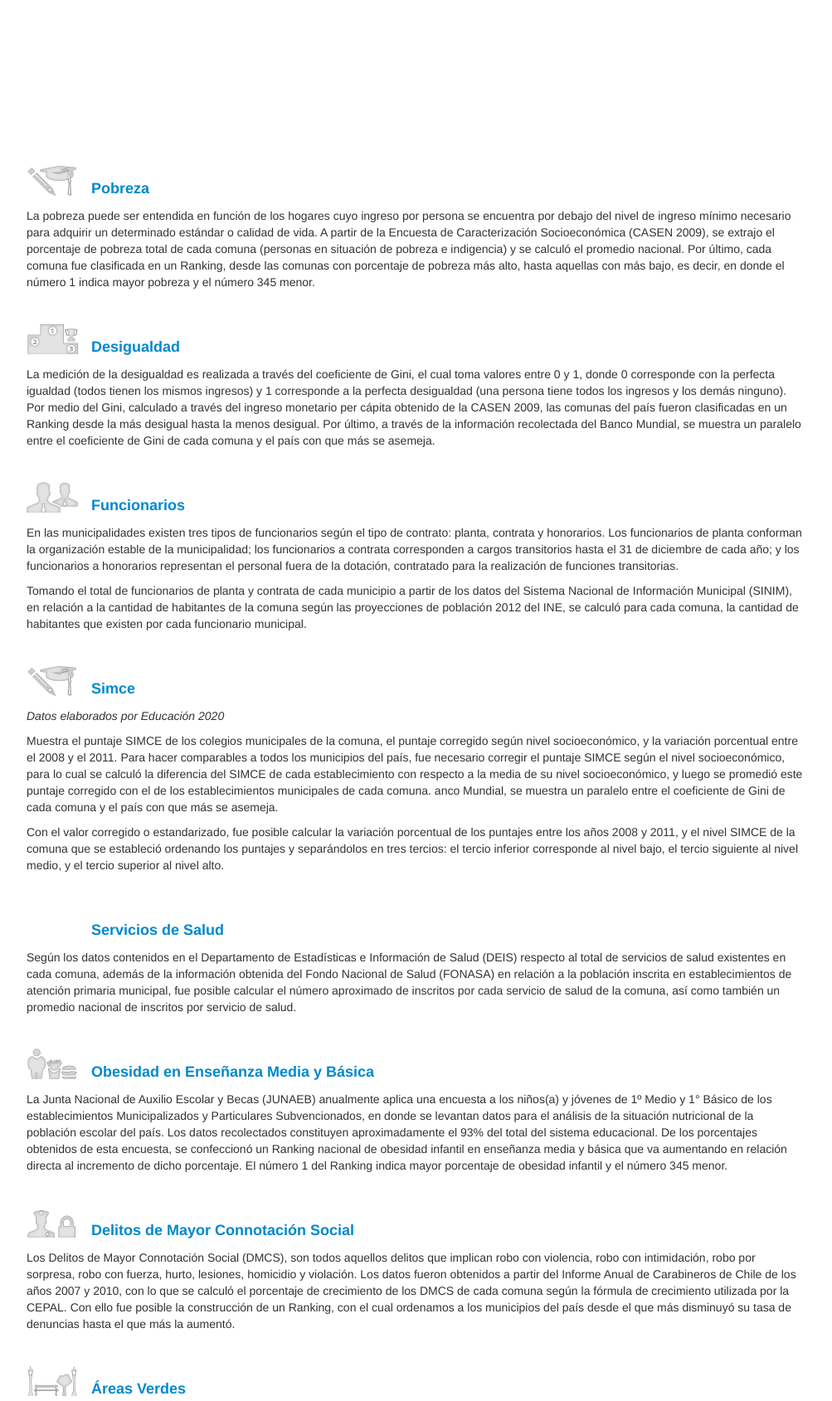
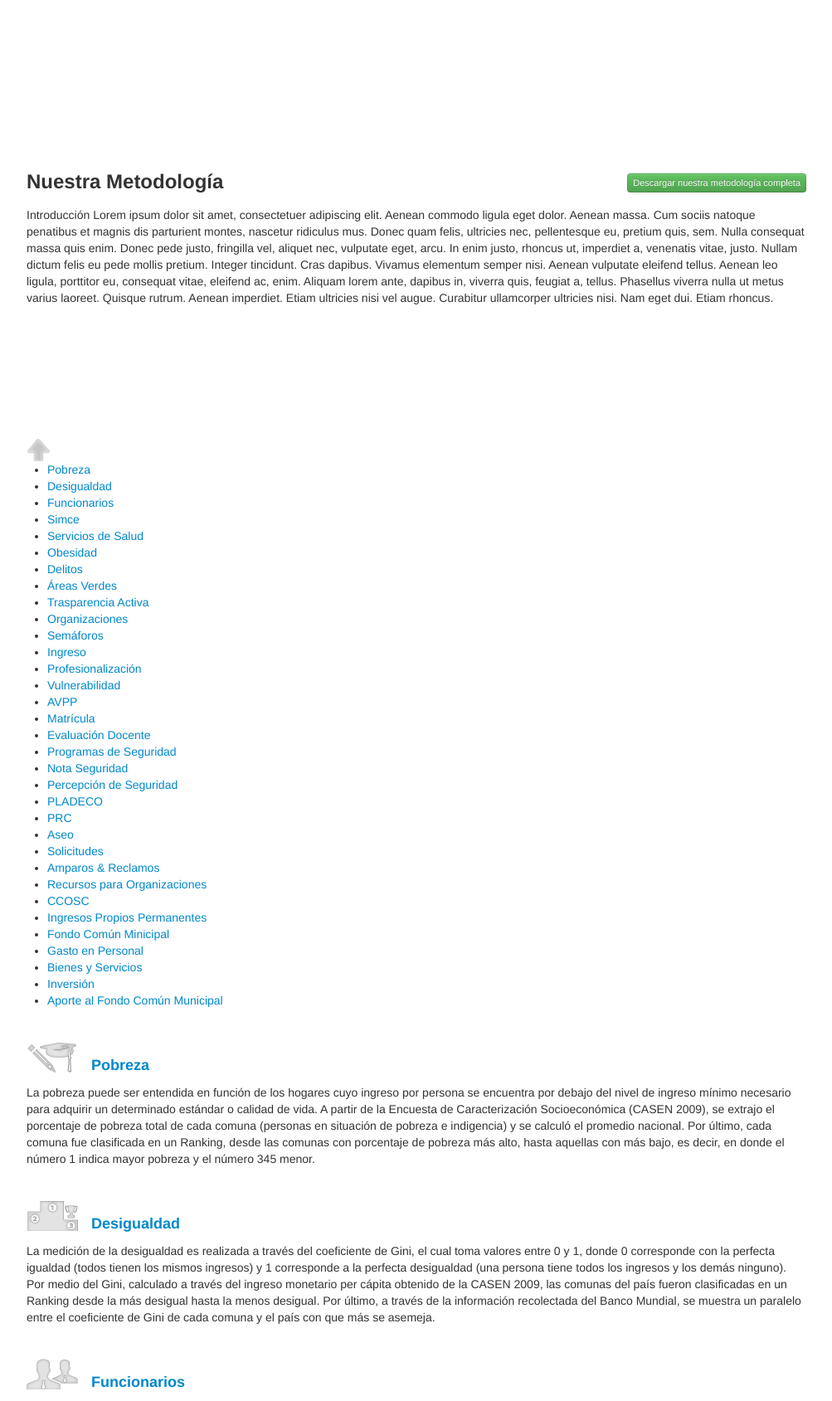
Before and after one commit to ciudadanointeligente/votainteligente, a Django app: page /metodologia/ in a window 1280 px wide. Shown: the part 231-1920 px from the top of the page at 83% size, without its empty margins (138-1141 px from the left). Run offline with Django 3.2, Linux system fonts and the light colour scheme; some libraries are stand-ins or nearby versions.

Commit message:
navegacion metodologia

```diff
--- a/municipales2012/templates/municipales2012/metodologia.html
+++ b/municipales2012/templates/municipales2012/metodologia.html
@@ -1,5 +1,7 @@
 {% extends "base_sub_menu.html" %}
 {% block content %}
+
+
 
 <div class="paginaCompleta container">
 			 <br/>
@@ -7,6 +9,54 @@
              <br/>
              <br/>
              <br/>
+
+  <h3> Nuestra Metodología </h3>
+             <a href="./pdf/Afiche_Chile.pdf" class="btn btn-mini btn-success" style="float: right; margin-top: -40px;"> Descargar nuestra metodología completa </a>
+             <p> Introducción
+             Lorem ipsum dolor sit amet, consectetuer adipiscing elit. Aenean commodo ligula eget dolor. Aenean massa. Cum sociis natoque penatibus et magnis dis parturient montes, nascetur ridiculus mus. Donec quam felis, ultricies nec, pellentesque eu, pretium quis, sem. Nulla consequat massa quis enim. Donec pede justo, fringilla vel, aliquet nec, vulputate eget, arcu. In enim justo, rhoncus ut, imperdiet a, venenatis vitae, justo. Nullam dictum felis eu pede mollis pretium. Integer tincidunt. Cras dapibus. Vivamus elementum semper nisi. Aenean vulputate eleifend tellus. Aenean leo ligula, porttitor eu, consequat vitae, eleifend ac, enim. Aliquam lorem ante, dapibus in, viverra quis, feugiat a, tellus. Phasellus viverra nulla ut metus varius laoreet. Quisque rutrum. Aenean imperdiet. Etiam ultricies nisi vel augue. Curabitur ullamcorper ultricies nisi. Nam eget dui. Etiam rhoncus. </p>
+             <div class="paginaCompleta container"> <a name="Top">            <div class="flechaMetodologia"> <a href="#Top"><img src="{{ STATIC_URL }}./images/flechaArriba.png" /> </a></div>
+             </a> <ul class="listaMetodologia">
+              <li class="itemListaMetodologia"><a href="#Pobreza"> Pobreza</a></li>
+              <li class="itemListaMetodologia"><a href="#Desigualdad"> Desigualdad </a></li>
+              <li class="itemListaMetodologia"><a href="#Funcionarios"> Funcionarios </a></li>
+              <li class="itemListaMetodologia"><a href="#Simce"> Simce </a></li>
+              <li class="itemListaMetodologia"><a href="#Pobreza"> Servicios de Salud </a></li>
+              <li class="itemListaMetodologia"><a href="#Pobreza"> Obesidad </a></li>
+              <li class="itemListaMetodologia"><a href="#Pobreza"> Delitos</a></li>
+              <li class="itemListaMetodologia"><a href="#Pobreza"> Áreas Verdes	</a></li>
+              <li class="itemListaMetodologia"><a href="#Pobreza"> Trasparencia Activa	</a></li>
+              <li class="itemListaMetodologia"><a href="#Pobreza"> Organizaciones	</a></li>
+              <li class="itemListaMetodologia"><a href="#Pobreza"> Semáforos </a></li>
+              <li class="itemListaMetodologia"><a href="#Pobreza"> Ingreso </a></li>
+              <li class="itemListaMetodologia"><a href="#Pobreza"> Profesionalización </a></li>
+              <li class="itemListaMetodologia"><a href="#Pobreza"> Vulnerabilidad </a></li>
+              <li class="itemListaMetodologia"><a href="#Pobreza"> AVPP </a></li>
+              <li class="itemListaMetodologia"><a href="#Pobreza"> Matrícula</li>
+              <li class="itemListaMetodologia"><a href="#Pobreza"> Evaluación Docente </a></li>
+              <li class="itemListaMetodologia"><a href="#Pobreza"> Programas de Seguridad </a></li>
+              <li class="itemListaMetodologia"><a href="#Pobreza"> Nota Seguridad </a></li>
+              <li class="itemListaMetodologia"><a href="#Pobreza"> Percepción de Seguridad </a></li>
+              <li class="itemListaMetodologia"><a href="#Pobreza"> PLADECO </a></li>
+              <li class="itemListaMetodologia"><a href="#Pobreza"> PRC</a></li>
+              <li class="itemListaMetodologia"><a href="#Pobreza"> Aseo</a></li>
+              <li class="itemListaMetodologia"><a href="#Pobreza"> Solicitudes </a></li>
+              <li class="itemListaMetodologia"><a href="#Pobreza"> Amparos & Reclamos </a></li>
+              <li class="itemListaMetodologia"><a href="#Pobreza"> Recursos para Organizaciones</a></li>
+              <li class="itemListaMetodologia"><a href="#Pobreza"> CCOSC</a></li>
+              <li class="itemListaMetodologia"><a href="#Pobreza"> Ingresos Propios Permanentes</a></li>
+              <li class="itemListaMetodologia"><a href="#Pobreza"> Fondo Común Minicipal</a></li>
+              <li class="itemListaMetodologia"><a href="#Pobreza"> Gasto en Personal</a></li>
+              <li class="itemListaMetodologia"><a href="#Pobreza"> Bienes y Servicios</a></li>
+              <li class="itemListaMetodologia"><a href="#Pobreza"> Inversión</a></li>
+              <li class="itemListaMetodologia"><a href="#Pobreza"> Aporte al Fondo Común Municipal</a></li>
+              </ul>
+              </div>
+
+             <br/>
+
+
+
+
              <div class="container">
              <div class="categoriaEducacion">
              <h4 class="sangriaIzquierda"> <a name="Pobreza"> Pobreza </a></h4>
@@ -41,12 +91,14 @@
              <div class="categoriaEducacion">
              <h4 class="sangriaIzquierda"> <a name="Simce"> Simce</a></h4>
               </div>
-             <p> <em>Datos elaborados por Educación 2020 </em> </p>
+
 <p>Muestra el puntaje SIMCE de los colegios municipales de la comuna, el puntaje corregido según nivel socioeconómico, y la variación porcentual entre el 2008 y el 2011. Para hacer comparables a todos los municipios del país, fue necesario corregir el puntaje SIMCE según el nivel socioeconómico, para lo cual se calculó la diferencia del SIMCE de cada establecimiento con respecto a la media de su nivel socioeconómico, y luego se promedió este puntaje corregido con el de los establecimientos municipales de cada comuna.
 anco Mundial, se muestra un paralelo entre el coeficiente de Gini de cada comuna y el país con que más se asemeja.
         	</p>
              <p>
             Con el valor corregido o estandarizado, fue posible calcular la variación porcentual de los puntajes  entre los años 2008 y 2011, y el nivel SIMCE de la comuna que se estableció ordenando los puntajes y separándolos en tres tercios: el tercio inferior corresponde al nivel bajo, el tercio siguiente al nivel medio, y el tercio superior al nivel alto. </p>
+            <p> <em>*** Datos elaborados por Educación 2020 </em> </p>
+
             </div>
 
              <br/>
@@ -127,7 +179,7 @@ Según la Ley 20.500 sobre Asociaciones y Participación Ciudadana en la Gestió
              <p>
 Las instrucciones  entregadas por la Contraloría General de la República a los municipios, plantean la obligatoriedad del envío de los informes contables y presupuestarios que dan inicio al ejercicio contable, los que rinden cuenta de la situación mensual del municipio, y finalmente los que dan cierre al ejercicio contable. Pese a la normativa existente, no todos los municipios se encuentran al día con el envío de los informes, por lo que Contraloría desarrolló un sistema de semáforos para ilustrar el cumplimiento. De esta forma, el semáforo verde muestra un 100% de cumplimiento en el envío de informes; los semáforos amarillos, muestran que existen informes que están en proceso; y finalmente los semáforos en rojo, muestran que existen informes que aun no han sido enviados. Finalmente, el porcentaje de cumplimiento muestra la relación entre el total de informes que debiesen haber sido enviados, y el nivel de cumplimiento del municipio en relación a éstos.</p>
 
-<p><em>Los datos extraídos de Contraloría comprenden los meses entre enero y julio de 2012. </em>
+<p><em>*** Los datos extraídos de Contraloría comprenden los meses entre enero y julio de 2012. </em>
 
         	</p>
             </div>
@@ -165,7 +217,7 @@ El Índice de Vulnerabilidad Social y Condiciones de Vida fue elaborado por el M
 •	Ingreso, en relación al nivel de ingresos monetarios, población en situación de pobreza, y desigualdad en la distribución de los ingresos (coeficiente de Gini)
 •	Ocupación, según tipo de ocupación y situación contractual de los asalariados
 •	Vivienda, incluyendo saneamiento, calidad de la materialidad de las viviendas y grado de hacinamiento de los hogares. </p>
-<p> <em>El número 1 del Ranking indica mayor porcentaje de vulnerabilidad en salud,  y el número 345 menor. </em>
+<p> <em>*** El número 1 del Ranking indica mayor porcentaje de vulnerabilidad en salud,  y el número 345 menor. </em>
         	</p>
             </div>
 
@@ -187,10 +239,12 @@ Los Años de Vida Potencialmente Perdidos (AVPP) representan la cantidad de año
              <h4 class="sangriaIzquierda"> <a name="Matricula">Matrícula</a></h4>
               </div>
              <p>
-<em>Datos elaborados por Educación 2020 </em> </p>
+
 <p>Evolución de la Matrícula Municipal entre el 2008 y el 2011, a partir de los datos del Ministerio de Educación. Para calcularlo se utilizó el total de matrículas escolares de la comuna, y se separó a las que correspondían al sector municipal, para poder calcular el porcentaje de éstas sobre el total. El objetivo es analizar, para cada comuna, si la matrícula municipal ha aumentado o disminuido.
  partir del que mayor porcentaje de  personal calificado posee, hasta el que menos profesionales tiene.
         	</p>
+
+            <em>*** Datos elaborados por Educación 2020 </em> </p>
             </div>
 
              <br/>
@@ -199,11 +253,13 @@ Los Años de Vida Potencialmente Perdidos (AVPP) representan la cantidad de año
              <h4 class="sangriaIzquierda"> <a name="EvaluacionDocente">Evaluación Docente</a></h4>
               </div>
              <p>
-<em>Datos elaborados por Educación 2020 </em> </p>
+
 <p>El Sistema de Evaluación del Desempeño Profesional Docente, llevado a cabo por el Ministerio de Educación, es una evaluación para profesores de establecimientos municipales a lo largo del país, cuyo objetivo es fortalecer la profesión y contribuir a mejorar la calidad de la educación. </p>
 
 <p>En base a los datos recolectados de esta evaluación, se calculó el porcentaje de docentes en los niveles de desempeño básico e insatisfactorio del 2011 con respecto al total de profesores evaluados. A su vez, el porcentaje de variación corresponde al aumento o disminución del número de profesores ubicados en los niveles básico e insatisfactorio entre los años 2008, 2009, 2010 y 2011. Es importante considerar que no todos los años son evaluados la misma cantidad de profesores ni los mismos profesores.
         	</p>
+
+            <em>*** Datos elaborados por Educación 2020 </em> </p>
             </div>
 
 
@@ -252,7 +308,7 @@ La Encuesta Nacional de Seguridad Ciudadana (ENUSC) del 2011, elaborada por la S
              <p>
 El Plan de Desarrollo Comunal (PLADECO) es el instrumento que contempla las acciones que el municipio debe emprender para satisfacer las necesidades de la comunidad local y promover el avance social, económico y cultural. Su elaboración y ejecución es responsabilidad del alcalde y del concejo, tomando en consideración un nivel de participación ciudadana además de la  coordinación que sea necesaria con otros servicios públicos que posean competencias en el ámbito comunal. Su duración es de 4 años, por lo que cada alcalde debe impulsar el desarrollo de un nuevo PLADECO durante su gestión. </p>
 
-<p> <em>La información se obtuvo del Sistema Nacional de Información Municipal (SINIM) actualizada al 2011. </em>
+<p> <em>*** La información se obtuvo del Sistema Nacional de Información Municipal (SINIM) actualizada al 2011. </em>
         	</p>
             </div>
 
@@ -264,7 +320,7 @@ El Plan de Desarrollo Comunal (PLADECO) es el instrumento que contempla las acci
              <p>
 El Plan Regulador Comunal (PRC), es un instrumento esencialmente técnico, orientador y regulador del desarrollo urbano en el territorio respectivo, y representa un instrumento planificador destinado a establecer las proyecciones sobre el desarrollo urbanístico y de construcción para la comuna. Todas las comunas que estén sujetas a Planificación Urbana-Regional o Urbana-Intercomunal, las que tengan una población de 7.000 habitantes o más, los centros poblados afectados por una destrucción total o parcial, y las comuna que la Secretaría Regional Ministerial de Vivienda y Urbanismo disponga mediante resolución, deberán poseer dicho plan. </p>
 
-<p> <em>La información se obtuvo del Sistema Nacional de Información Municipal (SINIM) actualizada al 2011. </em>
+<p> <em>*** La información se obtuvo del Sistema Nacional de Información Municipal (SINIM) actualizada al 2011. </em>
         	</p>
             </div>
 
@@ -323,7 +379,7 @@ Corresponde al gasto por concepto de transferencias corrientes al sector privado
              <p>
 El Consejo Comunal de Organizaciones de la Sociedad Civil (CCOSC) es un órgano asesor que tiene como objetivo asegurar la participación de la comunidad local en el progreso económico, social y cultural de la comuna. Con la promulgación de la Ley 19.500 sobre asociaciones y participación ciudadana en la gestión pública, las comunas debieron sustituir los antiguos CESCO (Consejo Económico y Social Comunal) por los CCOSC, siendo éstos elegidos y conformados por las organizaciones comunitarias de carácter territorial (juntas de vecinos), funcional (organizaciones culturales, deportivas, centros de madres, centros del adulto mayor, etc.), y por otras organizaciones de interés público de la comuna. </p>
 
-<p> <em> La información fue recopilada a partir del envío de solicitudes de información pública a cada municipio, y la ausencia de información, por tanto, indica que el municipio no respondió. La solicitud de información se envió entre abril y mayo del 2012, y se solicitó el envío del acta de constitución de los Consejos.</em>
+<p> <em>*** La información fue recopilada a partir del envío de solicitudes de información pública a cada municipio, y la ausencia de información, por tanto, indica que el municipio no respondió. La solicitud de información se envió entre abril y mayo del 2012, y se solicitó el envío del acta de constitución de los Consejos.</em>
 	</p>
             </div>
 
@@ -341,7 +397,7 @@ Los Ingresos Propios Permanentes, se componen por los recursos municipales prove
 •	Patentes municipales, cuyo monto recaudado es de beneficio exclusivo de las municipalidades, salvo en el caso de la Municipalidad de Santiago que debe aportar al FCM el 55% de lo que recaude por estos conceptos, y de las Municipalidades de Providencia, Las Condes y Vitacura que deben aportar el 65%;
 •	Derechos municipales, entre lo que figuran las  prestaciones que están obligadas a pagar a las  municipalidades, las concesiones o permisos que otorgue la administración local a personas naturales o jurídicas, y los servicios que se reciban del municipio. El total recaudado es de completa disposición de la municipalidad, salvo en el caso de la transferencia de vehículos con permisos de circulación, de lo cual el 50% debe ser entregado al FCM. </p>
 
-<p><em>Los datos fueron extraídos de los informes presupuestarios de Contraloría General de la República para los años 2008, 2009, 2010 y 2011, de los cuales se calculó un promedio de ingreso por este concepto para el período. Finalmente se calculó el porcentaje de ingresos propios permanentes respecto al ingreso total municipal del período.</em>
+<p><em>*** Los datos fueron extraídos de los informes presupuestarios de Contraloría General de la República para los años 2008, 2009, 2010 y 2011, de los cuales se calculó un promedio de ingreso por este concepto para el período. Finalmente se calculó el porcentaje de ingresos propios permanentes respecto al ingreso total municipal del período.</em>
         	</p>
             </div>
 
@@ -353,7 +409,7 @@ Los Ingresos Propios Permanentes, se componen por los recursos municipales prove
              <p>
 El Fondo Común Municipal es un mecanismo de redistribución de recursos financieros entre las municipalidades del país, ideado para beneficiar a las municipalidades de menores recursos, en especial, aquellas que tienen escasas posibilidades de acceder a otros ingresos, para las cuales constituye la fuente esencial de ingresos. Es decir, el FCM es un mecanismo de redistribución de los recursos, en donde todas las Municipalidades del país aportan un porcentaje de sus ingresos permanentes, y luego son repartidos entre todos según criterios redistributivos que benefician a los municipios más pobres, mitigando los problemas de inequidad. Se reparte 25% en partes iguales entre las comunas; 10% en relación a la pobreza relativa de las comunas; 30% en proporción directa al número de predios exentos de impuesto territorial de cada comuna con respecto al número de predios exentos del país; y 35% en proporción directa a los menores ingresos propios permanentes del año anterior. </p>
 
-<p> <em>Los datos fueron extraídos de los informes presupuestarios de Contraloría General de la República para los años 2008, 2009, 2010 y 2011, de los cuales se calculó un promedio de ingreso por este concepto para el período. Finalmente se calculó el porcentaje de ingresos a través del Fondo Común Municipal respecto al ingreso total municipal del período. </em>
+<p> <em>*** Los datos fueron extraídos de los informes presupuestarios de Contraloría General de la República para los años 2008, 2009, 2010 y 2011, de los cuales se calculó un promedio de ingreso por este concepto para el período. Finalmente se calculó el porcentaje de ingresos a través del Fondo Común Municipal respecto al ingreso total municipal del período. </em>
 
         	</p>
             </div>
@@ -367,7 +423,7 @@ El Fondo Común Municipal es un mecanismo de redistribución de recursos financi
              <p>
 Corresponden a aquellos recursos destinados a pagar las remuneraciones del personal municipal y los gastos derivados de la misma actividad, que incluye todas las asignaciones relativas a remuneraciones, viáticos, bonificaciones por desempeño, etc.. Según el criterio impuesto por la Subsecretaría de Desarrollo Regional, éste gasto no debe sobrepasar el 35% del presupuesto total. </p>
 
-<p> <em>Los datos fueron extraídos de los informes presupuestarios de Contraloría General de la República para los años 2008, 2009, 2010 y 2011, de los cuales se calculó un promedio de gasto por este concepto para el período. Finalmente se calculó el porcentaje de gasto en personal respecto al gasto total municipal del período. </em>
+<p> <em>*** Los datos fueron extraídos de los informes presupuestarios de Contraloría General de la República para los años 2008, 2009, 2010 y 2011, de los cuales se calculó un promedio de gasto por este concepto para el período. Finalmente se calculó el porcentaje de gasto en personal respecto al gasto total municipal del período. </em>
 
         	</p>
             </div>
@@ -383,7 +439,7 @@ Corresponden a aquellos recursos destinados a la adquisición de bienes de consu
 <p>•	Gastos inherentes al funcionamiento y actividad municipal.
 •	Gastos en servicios a la comunidad, que representan un beneficio directo a los habitantes de la comuna, y que se refieren al pago del alumbrado público, el aseo, la mantención de parques, jardines, semáforos y señalizaciones.	</p>
 
-<p> <em>Los datos fueron extraídos de los informes presupuestarios de Contraloría General de la República para los años 2008, 2009, 2010 y 2011, de los cuales se calculó un promedio de gasto por este concepto para el período. Finalmente se calculó el porcentaje de gasto en gasto en bienes y servicios al gasto total municipal del período. </em>
+<p> <em>*** Los datos fueron extraídos de los informes presupuestarios de Contraloría General de la República para los años 2008, 2009, 2010 y 2011, de los cuales se calculó un promedio de gasto por este concepto para el período. Finalmente se calculó el porcentaje de gasto en gasto en bienes y servicios al gasto total municipal del período. </em>
 
         	</p>
             </div>
@@ -401,7 +457,7 @@ Según la Subsecretaría de Desarrollo Regional, son los gastos destinados a inv
 <p>a)	Inversión en activos existentes, vale decir en los requisitos de inversión para funcionamiento, compra de vehículos, terrenos y edificios, así como en estudios para inversión.
 b)	Inversión regional o municipal, que comprende la ejecución de proyectos y programas locales en diversas áreas como sedes comunitarias, infraestructura para deporte, cultura y recreación, salud, educación, atención de menores, infraestructura sanitaria, áreas verdes, mejoramiento vial, alumbrado público, transportes, comunicaciones, pavimentos, electricidad, agua potable, alcantarillado, defensas fluviales, canales de regadío, turismo. </p>
 
-<p> <em>Los datos fueron extraídos de los informes presupuestarios de Contraloría General de la República para los años 2008, 2009, 2010 y 2011, de los cuales se calculó un promedio de gasto por este concepto para el período. Finalmente se calculó el porcentaje de gasto en inversión respecto al gasto total municipal del período. </em>
+<p> <em>*** Los datos fueron extraídos de los informes presupuestarios de Contraloría General de la República para los años 2008, 2009, 2010 y 2011, de los cuales se calculó un promedio de gasto por este concepto para el período. Finalmente se calculó el porcentaje de gasto en inversión respecto al gasto total municipal del período. </em>
 
         	</p>
             </div>
@@ -421,7 +477,7 @@ d)	50% de la transferencia de vehículos con permisos de circulación;
 e)	el monto total del impuesto territorial de los inmuebles fiscales afectos a dicho impuesto y un aporte fiscal que se considerará anualmente en la Ley de Presupuestos;
 f)	100% de lo recaudado por multas impuestas por los Juzgados de Policía Local.</p>
 
-<p> <em>Los datos fueron extraídos de los informes presupuestarios de Contraloría General de la República para los años 2008, 2009, 2010 y 2011, de los cuales se calculó un promedio de gasto por este concepto para el período. Finalmente se calculó el porcentaje de gasto en aporte al Fondo Común Municipal respecto al gasto total municipal del período. </em>
+<p> <em>*** Los datos fueron extraídos de los informes presupuestarios de Contraloría General de la República para los años 2008, 2009, 2010 y 2011, de los cuales se calculó un promedio de gasto por este concepto para el período. Finalmente se calculó el porcentaje de gasto en aporte al Fondo Común Municipal respecto al gasto total municipal del período. </em>
 
         	</p>
             </div>
```
Also changed, not shown: municipales2012/static/images/flechaArriba.png (added).
